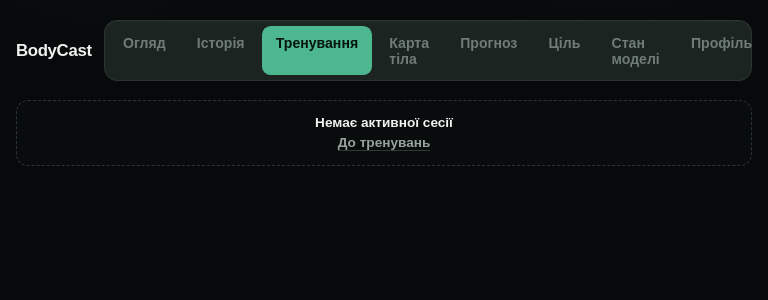
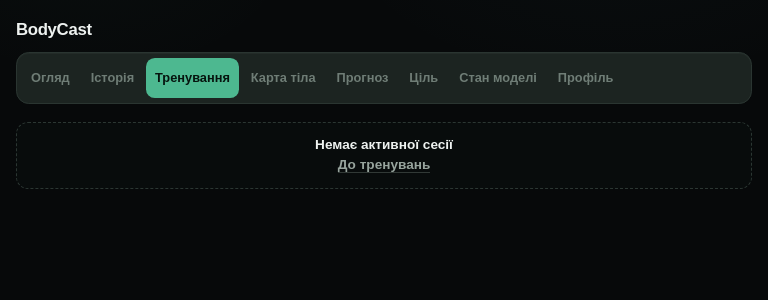
Before and after one commit to krustallik/body-model, a Next.js app: page /training/session in a window 768 px wide. Shown: the top 300 px of the page. Built offline with nearby package versions, Linux system fonts and the light colour scheme; no server answers; the database is empty.

Commit message:
feat(training): refine diary page surfaces

```diff
--- a/src/app/training/training.module.css
+++ b/src/app/training/training.module.css
@@ -167,6 +167,9 @@
   box-shadow:
     0 0.3rem 0.85rem var(--training-shadow),
     inset 0 1px 0 color-mix(in srgb, #fff 2.5%, transparent);
+  transition:
+    border-color var(--training-ease),
+    box-shadow var(--training-ease);
 }
 
 /* Quieter section rails + soft tints */
@@ -453,6 +456,9 @@
   border: 1px solid color-mix(in srgb, var(--training-border-strong) 70%, transparent);
   border-radius: 0.75rem;
   box-shadow: inset 0 1px 0 color-mix(in srgb, #fff 3.5%, transparent);
+  transition:
+    border-color var(--training-ease),
+    box-shadow var(--training-ease);
 }
 
 .cardSelected {
@@ -2039,6 +2045,22 @@ a.editMenuItem + .editMenuDanger {
   gap: 0.75rem;
 }
 
+@media (hover: hover) and (pointer: fine) {
+  .panel:hover {
+    border-color: color-mix(in srgb, var(--training-primary) 24%, var(--training-border));
+    box-shadow:
+      0 0.45rem 1.1rem color-mix(in srgb, var(--training-shadow) 82%, transparent),
+      inset 0 1px 0 color-mix(in srgb, #fff 3%, transparent);
+  }
+
+  .card:hover {
+    border-color: color-mix(in srgb, var(--training-primary) 27%, var(--training-border-strong));
+    box-shadow:
+      0 0.35rem 0.9rem color-mix(in srgb, var(--training-shadow) 72%, transparent),
+      inset 0 1px 0 color-mix(in srgb, #fff 4%, transparent);
+  }
+}
+
 .archiveButton {
   min-height: 2.35rem;
   padding: 0.4rem 0.75rem;
@@ -2592,6 +2614,59 @@ a.editMenuItem + .editMenuDanger {
   }
 }
 
+@media (min-width: 621px) and (max-width: 820px) {
+  .navRow {
+    align-items: stretch;
+    flex-direction: column;
+    gap: 0.75rem;
+  }
+
+  .navRow > nav {
+    width: 100%;
+    margin-left: 0;
+    flex-wrap: wrap;
+    justify-content: flex-start;
+    gap: 0.15rem;
+  }
+
+  .navRow > nav a {
+    display: grid;
+    min-height: 2.5rem;
+    place-items: center;
+    padding: 0.45rem 0.58rem;
+    font-size: 0.8rem;
+  }
+}
+
+@media (hover: none) and (pointer: coarse) {
+  .navRow > nav a {
+    display: grid;
+    min-height: 2.5rem;
+    place-items: center;
+  }
+}
+
+@media (max-width: 620px) {
+  .navRow { gap: 0.75rem; }
+
+  .navRow > nav {
+    width: 100%;
+    margin-left: 0;
+    grid-template-columns: repeat(4, minmax(0, 1fr));
+    gap: 0.15rem;
+    padding: 0.25rem;
+  }
+
+  .navRow > nav a {
+    display: grid;
+    min-height: 2.5rem;
+    place-items: center;
+    padding: 0.35rem 0.08rem;
+    font-size: 0.7rem;
+    line-height: 1.15;
+  }
+}
+
 @media (max-width: 430px) {
   .page { padding: 0.9rem 0.75rem 2.5rem; }
   .setRow {
```
Also changed, not shown: 1 other file (tests, documents, lock files or other folders).
